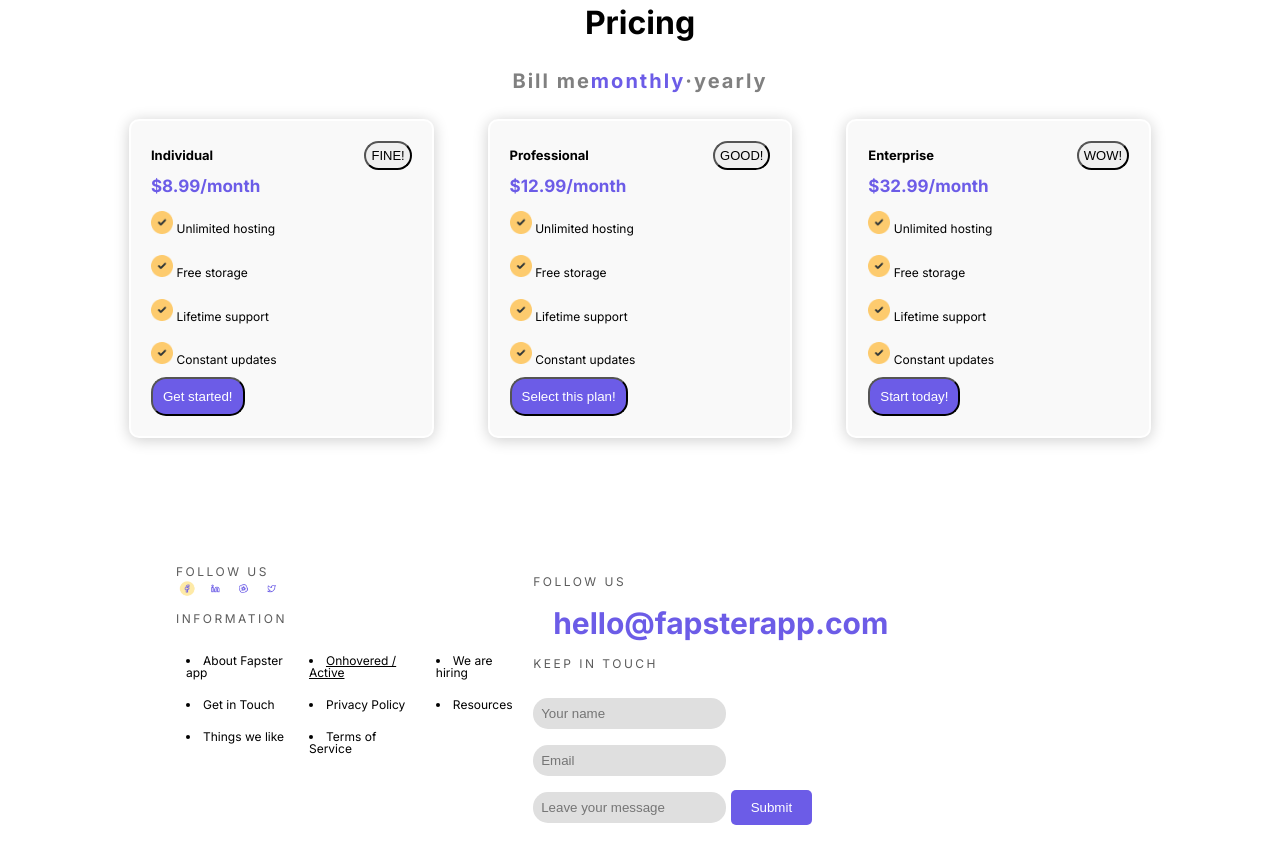
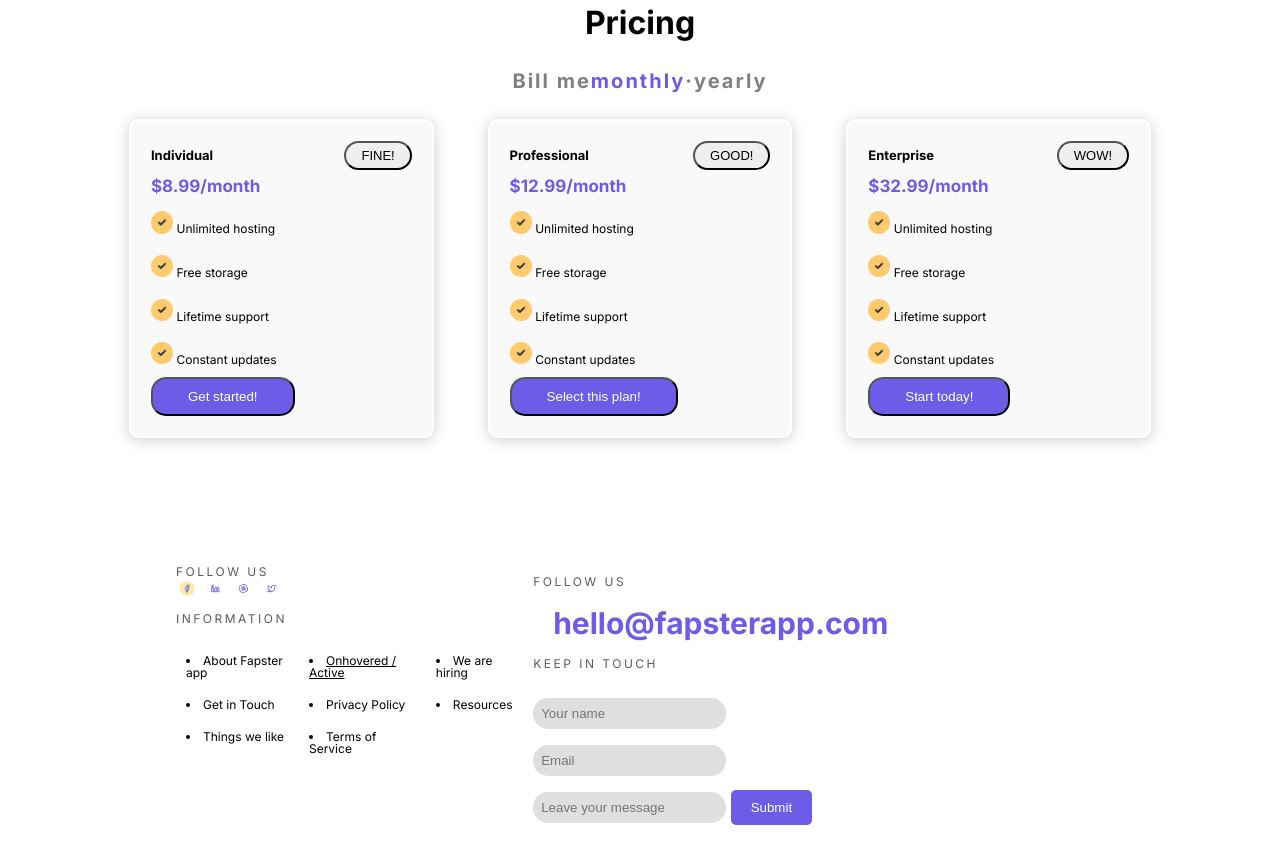
Before and after one commit to kitchb/KB_INM420SBB_A1_Webpage, a website: page public/index.html in a window 1280 px wide. Shown: the part 1908-2772 px from the top of the page. Drawn offline with nearby package versions, Linux system fonts and the light colour scheme.

Commit message:
8: refining css

```diff
--- a/src/scss/style.scss
+++ b/src/scss/style.scss
@@ -365,7 +365,7 @@ body {
 
     .cardBtn3 {
         border-radius: 20px;
-        padding: 5px;
+        padding: 5px 15px;
         font-size: 13px;
     }
 
@@ -403,7 +403,7 @@ body {
     align-items: center;
     background-color: $purple-clr;
     border-radius: 15px;
-    padding: 10px;
+    padding: 10px 35px;
     color: white;
 }
 
```
Also changed, not shown: public/assets/css/style.css.
